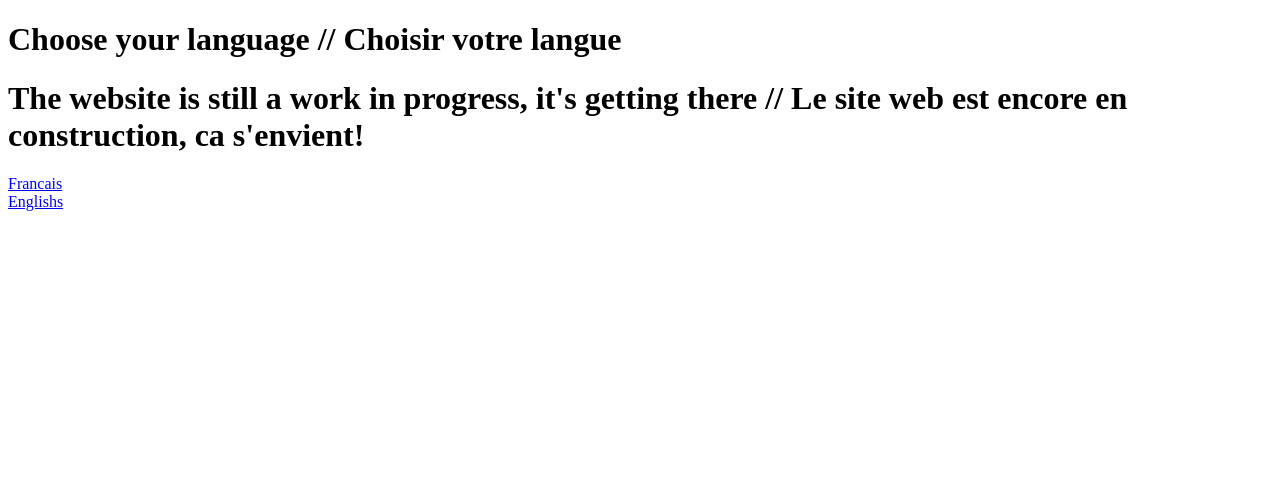
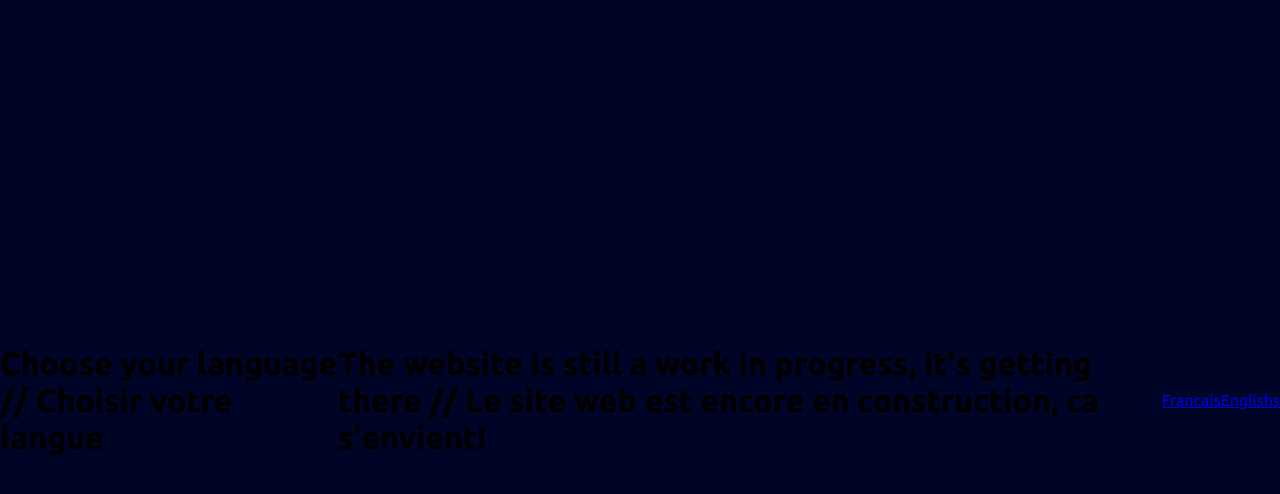
Before and after one commit to ThomGosselin/Portfolio, a plain HTML site: page index.html in a window 1280 px wide. Drawn offline with Linux system fonts and the light colour scheme.

Commit message:
Update style.css

```diff
--- a/style/style.css
+++ b/style/style.css
@@ -1,3 +1,22 @@
+@import url('https://fonts.googleapis.com/css2?family=Ubuntu:wght@300;400;500;700&display=swap');
+@import url('https://fonts.googleapis.com/css?family=Roboto:300,400,500,700,900&display=swap');
+*{
+    margin: 0;
+    padding: 0;
+    box-sizing: border-box;
+    font-family: 'Ubuntu', sans-serif;
+
+}
+
+body{
+    display: flex;
+    justify-content: center;
+    align-items: center;
+    min-height: 100vh;
+    background-color:#000426 ;
+}
+
+
 .containerBouttonAcceuil{
     position: absolute;
     top:750px;
```
